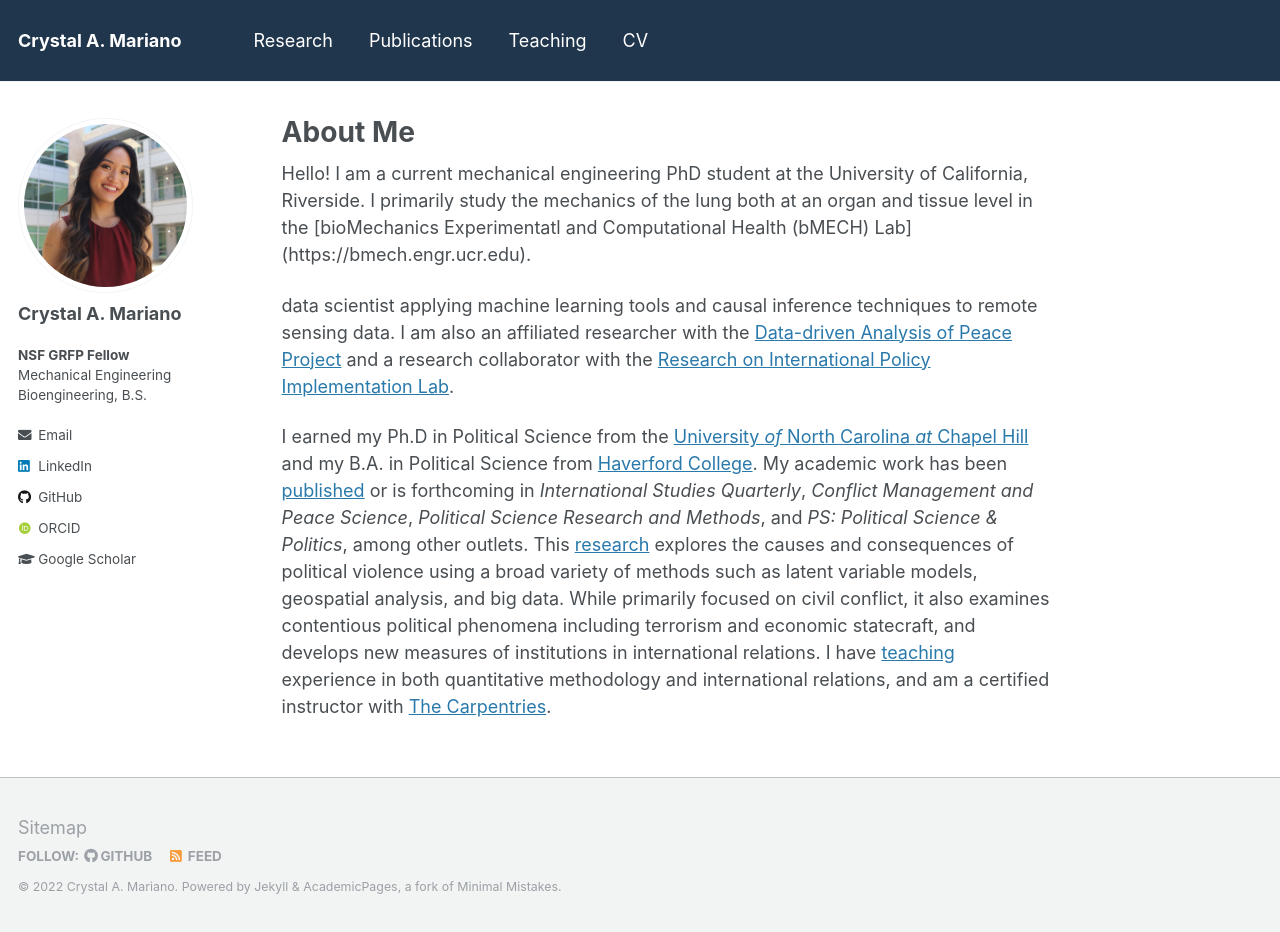
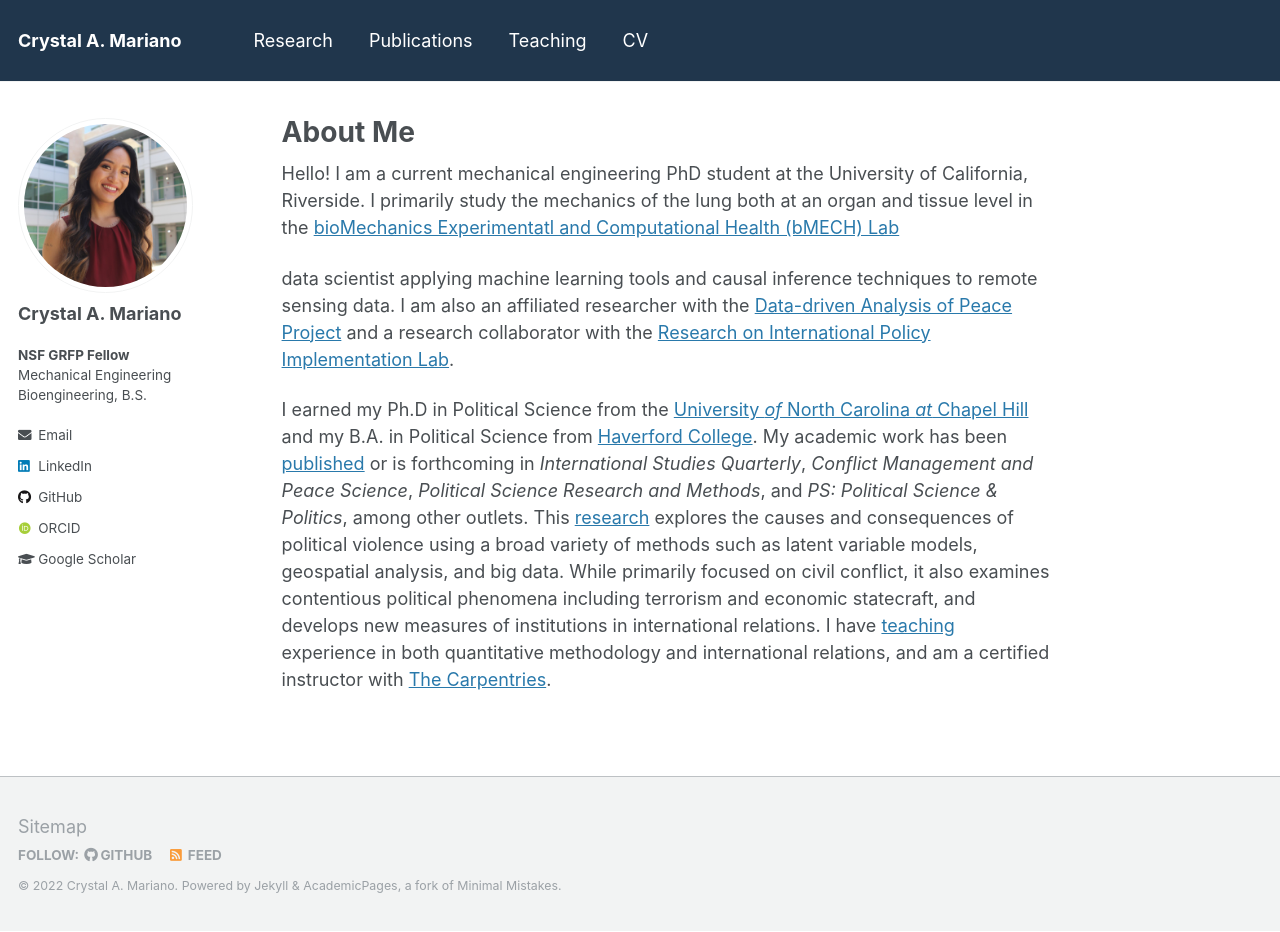
Before and after one commit to crystalamariano/crystalamariano.github.io, a Jekyll site: the page built from _pages/about.md, in a window 1280 px wide and 932 px high. Built offline with Jekyll 4.4.1, drawn with Linux system fonts in a browser that asks for light colours; some web fonts are replaced.

Commit message:
Edit about

```diff
--- a/_pages/about.md
+++ b/_pages/about.md
@@ -10,7 +10,7 @@ redirect_from:
 
 Hello! I am a current mechanical engineering PhD student at the University of California, Riverside.
 I primarily study the mechanics of the lung both at an organ and tissue level in the [bioMechanics
-Experimentatl and Computational Health (bMECH) Lab] (https://bmech.engr.ucr.edu).
+Experimentatl and Computational Health (bMECH) Lab](https://bmech.engr.ucr.edu)
 
  data scientist applying machine learning tools and causal
 inference techniques to remote sensing data. I am also an affiliated
```
